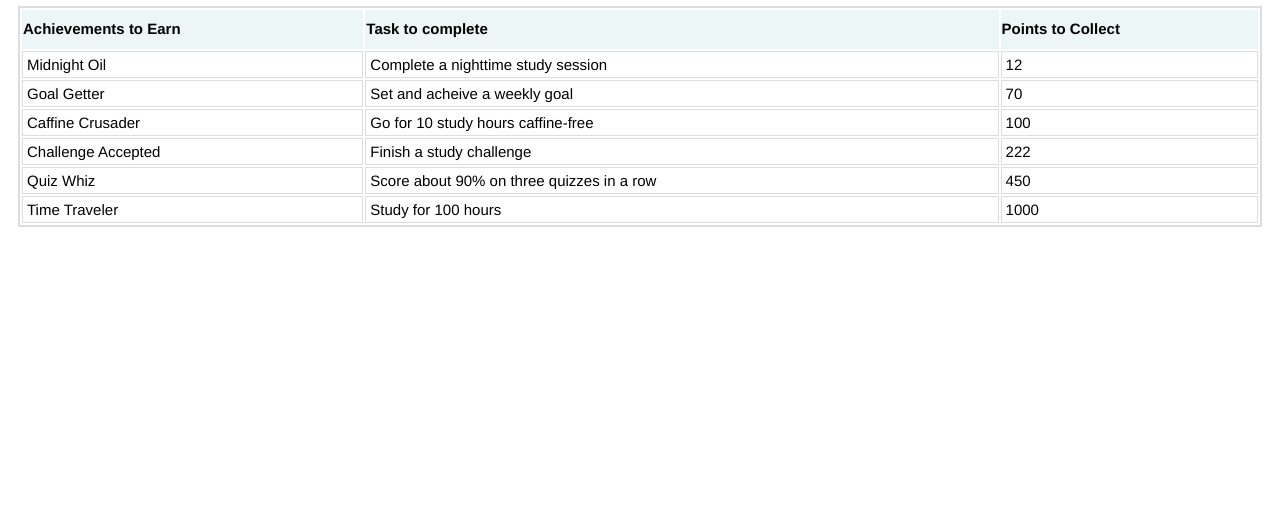
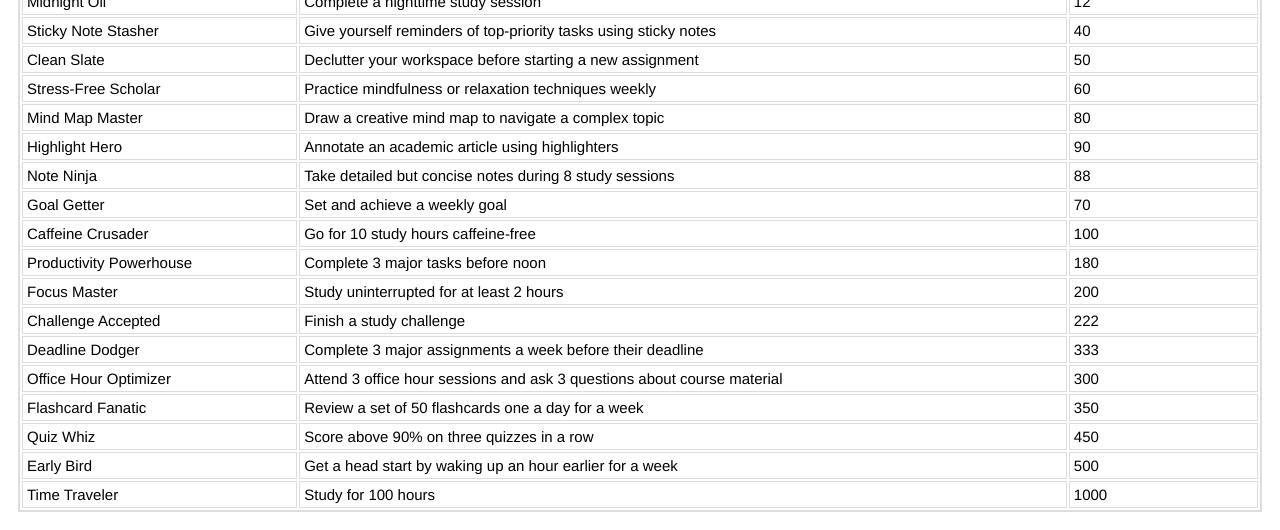
Before and after one commit to emt3/StudyStreak, a plain HTML site: page Achievements.html in a window 1280 px wide. Shown: the part 417-947 px from the top of the page. Before the commit the page ends 800 px from the top, so only its background shows below. Drawn offline with Linux system fonts and the light colour scheme.

Commit message:
task tracker table edits

```diff
--- a/Achievements.html
+++ b/Achievements.html
@@ -7,8 +7,9 @@
     <link rel="stylesheet" href="./StudyStreakStyle.css">
 
 </head>
+
 <body>
-    <script src="./Achievements.js"></script>
+    <!--script src="./Achievements.js"></script-->
 
     <div class="header">
         <h1>Achievements</h1>
@@ -21,16 +22,15 @@
         <!--a href="#"> Leaderboard </a-->
     </div>
 
-    <div style="margin: 50">
+    <!--div style="margin: 50">
         <h3 class="quote">
-            Visit the leaderboard for your weekly progress.
-            Create your own prizes and work towards them with points.
+            Complete tasks. Collect points. Earn Achievements.
         </h3>
-    </div>
+    </div-->
 
     <div style="margin-top: 30px;">
 
-        <h1> Collect Points. Earn Achievements. </h1>
+        <h1 style="margin-top: 40px; margin-bottom: 20px;"> Collect Points. Earn Achievements. </h1>
 
         <table id="pointsToAchievements">
             <tr>
@@ -38,22 +38,60 @@
                 <th> Task to complete </th>
                 <th> Points to Collect </th>
             </tr>
+                <tr>
+                    <td> Midnight Oil </td>
+                    <td> Complete a nighttime study session </td>
+                    <td> 12 </td>
+            </tr>
             <tr>
-                <td> Midnight Oil </td>
-                <td> Complete a nighttime study session </td>
-                <td> 12 </td>
-
+                <td> Sticky Note Stasher</td>
+                <td> Give yourself reminders of top-priority tasks using sticky notes </td>
+                <td> 40 </td>
+            </tr>
+            <tr>
+                <td> Clean Slate </td>
+                <td> Declutter your workspace before starting a new assignment</td>
+                <td> 50 </td>
+            </tr>
+            <tr>
+                <td> Stress-Free Scholar </td>
+                <td> Practice mindfulness or relaxation techniques weekly </td>
+                <td> 60</td>
+            </tr>
+            <tr>
+                <td> Mind Map Master </td>
+                <td> Draw a creative mind map to navigate a complex topic </td>
+                <td> 80 </td>
+            </tr>
+            <tr>
+                <td> Highlight Hero </td>
+                <td> Annotate an academic article using highlighters</td>
+                <td> 90 </td>
+            </tr>
+            <tr>
+                <td> Note Ninja </td>
+                <td> Take detailed but concise notes during 8 study sessions </td>
+                <td> 88 </td>
             </tr>
             <tr>
                 <td> Goal Getter </td>
-                <td> Set and acheive a weekly goal </td>
+                <td> Set and achieve a weekly goal </td>
                 <td> 70 </td>
             </tr>
             <tr>
-                <td> Caffine Crusader </td>
-                <td> Go for 10 study hours caffine-free  </td>
+                <td> Caffeine Crusader </td>
+                <td> Go for 10 study hours caffeine-free </td>
                 <td> 100 </td>
-
+            </tr>
+            <tr>
+                <td> Productivity Powerhouse </td>
+                <td> Complete 3 major tasks before noon </td>
+                <td> 180 </td>
+            </tr>
+            <tr>
+                <td> Focus Master </td>
+                <td> Study uninterrupted for at least 2 hours </td>
+                <td> 200 </td>
             </tr>
             <tr>
                 <td> Challenge Accepted </td>
@@ -61,9 +99,29 @@
                 <td> 222 </td>
             </tr>
             <tr>
+                <td> Deadline Dodger </td>
+                <td> Complete 3 major assignments a week before their deadline </td>
+                <td> 333 </td>
+            </tr>
+            <tr>
+                <td> Office Hour Optimizer </td>
+                <td> Attend 3 office hour sessions and ask 3 questions about course material </td>
+                <td> 300 </td>
+            </tr>
+            <tr>
+                <td> Flashcard Fanatic </td>
+                <td> Review a set of 50 flashcards one a day for a week </td>
+                <td> 350 </td>
+            </tr>
+            <tr>
                 <td> Quiz Whiz</td>
-                <td> Score about 90% on three quizzes in a row </td>
+                <td> Score above 90% on three quizzes in a row </td>
                 <td> 450 </td>
+            </tr>
+            <tr>
+                <td> Early Bird </td>
+                <td> Get a head start by waking up an hour earlier for a week</td>
+                <td> 500 </td>
             </tr>
             <tr>
                 <td> Time Traveler</td>
@@ -72,18 +130,6 @@
             </tr>
         </table>
     </div>
+</body>
 
-
-
-
-
-
-
-
-
-
-
-
-
-</body>
 </html>
--- a/TaskTrackerStyle.css
+++ b/TaskTrackerStyle.css
@@ -2,16 +2,29 @@
     box-sizing: border-box;
 }
 
+body {
+    margin: 0; /* Remove default body margin */
+    background-color: white;
+    font-family: Helvetica;;
+    padding:15px;
+}
+
 table{
-    color: #1c1d21;
+    /* color: #1c1d21;
     background-color: white;
     font-size: 20px;
     font-style: inherit;
-    margin: 0;
     padding-top: 10px;
     padding-right: 10px;
-    /*border-collapse: separate;*/
-    font-family: Helvetica;
+    /*border-collapse: separate;
+    font-family: Helvetica; */
+
+    width: 100%;
+    margin-top: 20px;
+    font-weight: lighter;
+    font-size: 20px;
+    border: 1px solid #333;
+    padding: 5px;
 
 }
 
@@ -30,29 +43,31 @@ h1{
 }
 */
 
-body {
-    margin: 0; /* Remove default body margin */
-    background-color: white;
-    font-family: Helvetica;;
-    padding:15px;
-}
 
 td {
+    /*
+    border-color: #1c1d21;
+    font-family: Helvetica; */
+
+    border: 1.5px solid #ddd;
     padding: 10px;
+    vertical-align: middle;
     text-align: top;
-    vertical-align: middle;
-    border-color: #1c1d21;
-    border-style: solid;
-    font-family: Helvetica;
+
 }
 
 th{
-    padding: 20px;
+    /* padding: 20px;
     text-align: left;
-    /*border-left: 1px solid #1c1d21;*/
+    /*border-left: 1px solid #1c1d21;
     border-color: #1c1d21;
     border-style: solid;
-    font-family: Helvetica;
+    font-family: Helvetica; */
+
+    padding: 15px;
+    text-align: left;
+    border: 2px solid #333;
+    background-color: #EAF5F6E2;
 }
 
 /*styles for the header and the naviagtion bar*/
```
Also changed, not shown: TaskTracker.html (+12 -14 lines), Achievements.css (deleted).
